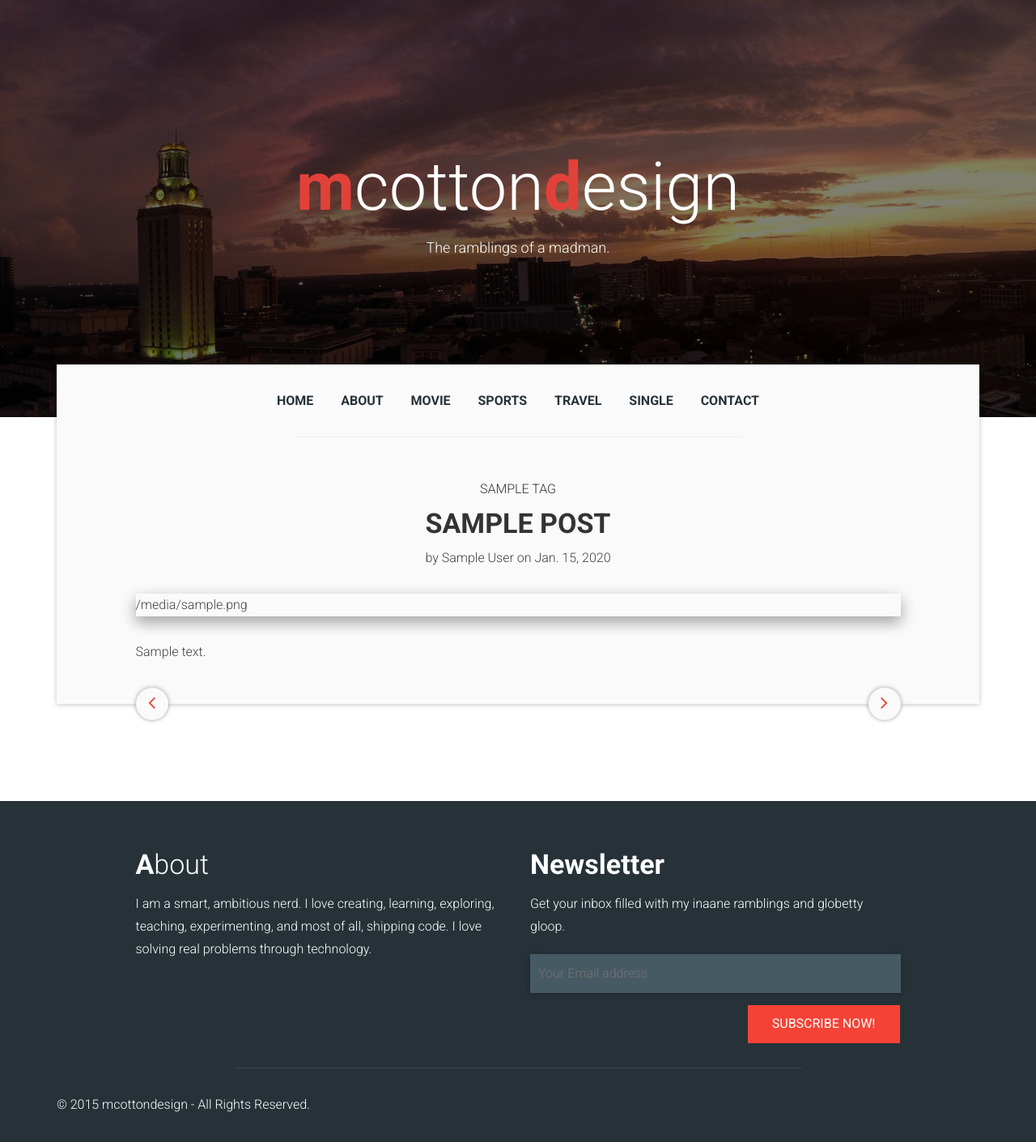
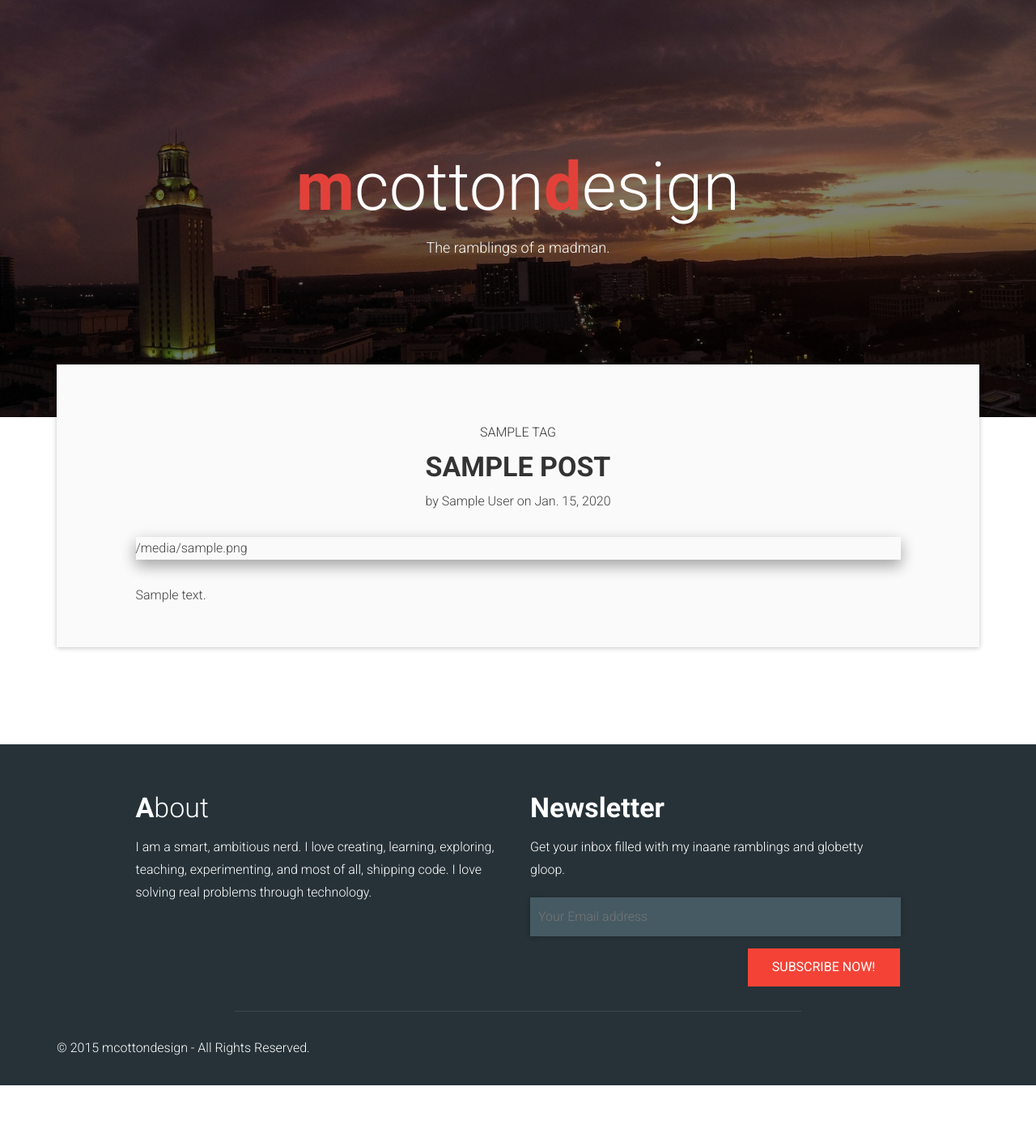
Before and after one commit to mcotton/blog-revamp, a Django app: template templates/blog.html in a window 1280 px wide. Shown: the whole page at 81% size. After the commit the page ends 1340 px from the top, so only its background shows below. Run offline with Django 3.2, Linux system fonts and the light colour scheme; the template is opened without the code that fills it: most values are stand-ins (such as "Sample title", 1, 10 or a date in 2020).

Commit message:
removing features

```diff
--- a/templates/blog.html
+++ b/templates/blog.html
@@ -16,18 +16,6 @@
                                             <span class="icon-bar"></span>
                                             <span class="icon-bar"></span>
                                         </button>
-                                    </div>
-
-                                    <div class="navbar-collapse collapse">
-                                        <ul class="nav navbar-nav">
-                                            <li class="active"><a href="/">Home <div class="ripple-wrapper"></div></a></li>
-                                            <li><a href="about.html">About</a></li>
-                                            <li><a href="archive.html">Movie</a></li>
-                                            <li><a href="archive.html">Sports</a></li>
-                                            <li><a href="archive.html">Travel</a></li>
-                                            <li><a href="single.html">Single</a></li>
-                                            <li><a href="contact.html">Contact</a></li>
-                                        </ul>
                                     </div>
                                 </div>
                             </div>
@@ -73,17 +61,6 @@
 
 
 
-
-                                        <nav role="navigation" class="navigation posts-navigation">
-                                            <div class="nav-links">
-                                                <div class="nav-previous">
-                                                    <a href="#">Older posts</a>
-                                                </div>
-                                                <div class="nav-next">
-                                                    <a href="#">Newer posts</a>
-                                                </div>
-                                            </div>
-                                        </nav>
                                     </div>
                                 </div>
                             </div>
```
Also changed, not shown: app.yaml (+4 -4 lines), templates/edit.html (+8 -16 lines), templates/post.html (+0 -12 lines), templates/img/Lamar-st.jpg (added), templates/img/favicon .ico (added), templates/img/pennybacker.jpg (added), 1 other file.
